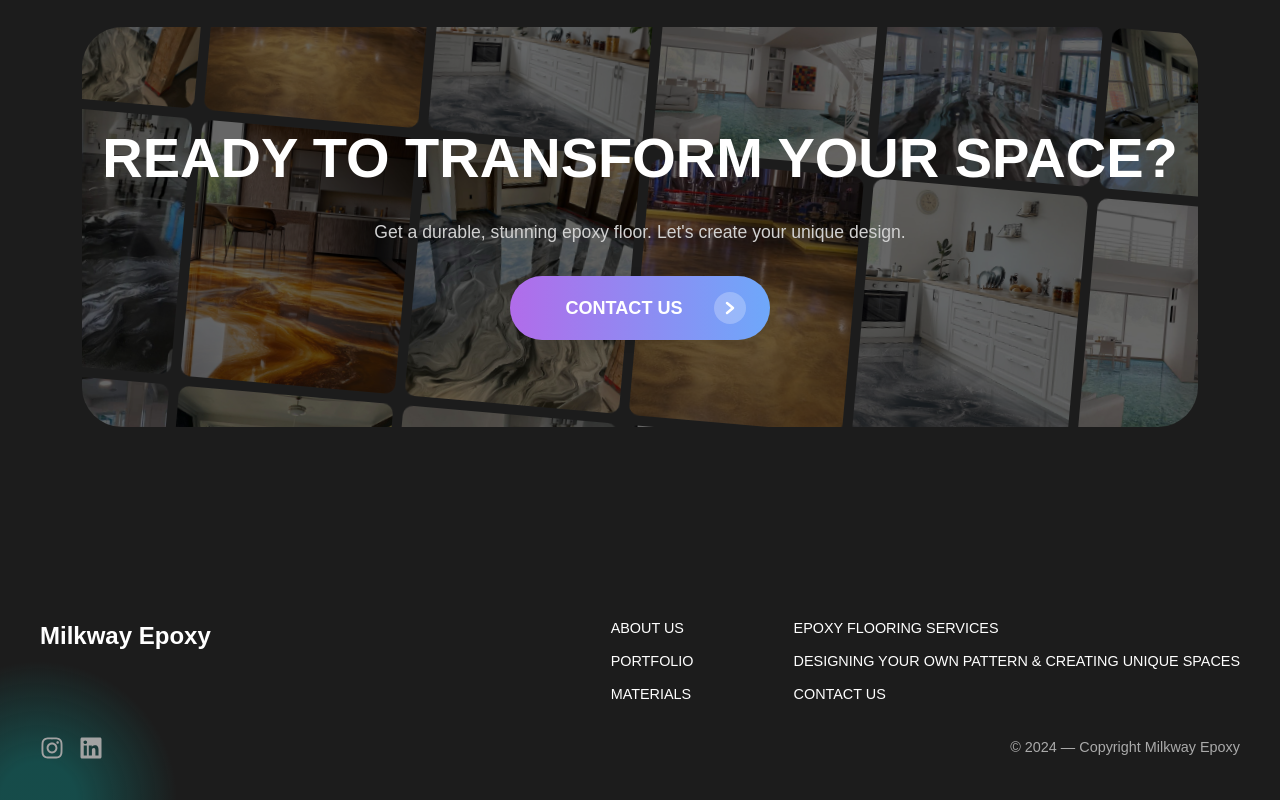
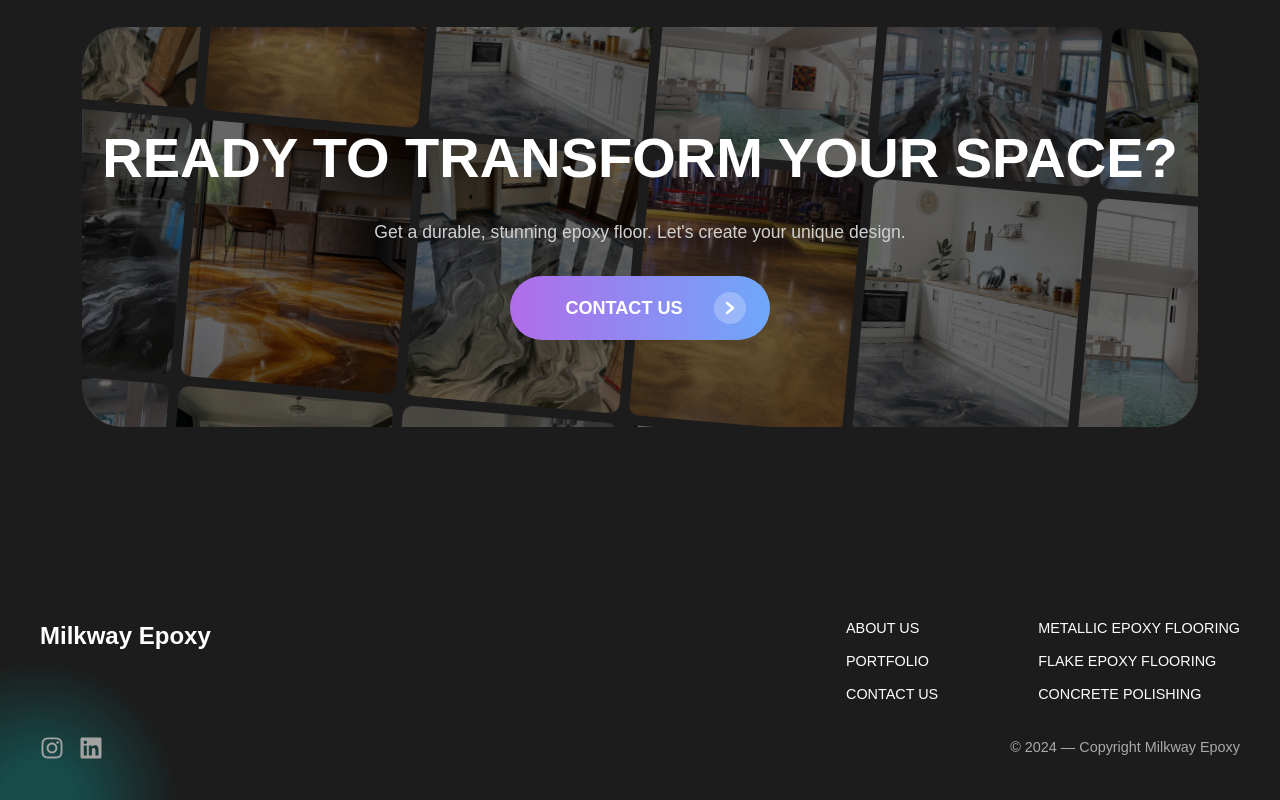
Before and after one commit to celalzamanoglu/epoxy-flooring, a Next.js app: page / in a window 1280 px wide. Shown: the part 10222-11022 px from the top of the page. Built offline with nearby package versions, Linux system fonts and the light colour scheme.

Commit message:
chore: changed footer links

```diff
--- a/src/components/Footer.tsx
+++ b/src/components/Footer.tsx
@@ -1,6 +1,7 @@
 import React from "react";
 import styles from "./Footer.module.css";
 import { FaInstagram, FaLinkedin } from "react-icons/fa";
+import Link from "next/link";
 
 const Footer = () => {
   return (
@@ -12,33 +13,23 @@ const Footer = () => {
           </div>
           <div className={styles.linksSection}>
             <div className={styles.linksColumn}>
-              <a href="#">ABOUT US</a>
-              <a href="#">PORTFOLIO</a>
-              <a href="#">MATERIALS</a>
+              <Link href="/about">ABOUT US</Link>
+              <Link href="/portfolio">PORTFOLIO</Link>
+              <Link href="/contact">CONTACT US</Link>
             </div>
             <div className={styles.linksColumn}>
-              <a href="#">EPOXY FLOORING SERVICES</a>
-              <a href="#">
-                DESIGNING YOUR OWN PATTERN & CREATING UNIQUE SPACES
-              </a>
-              <a href="#">CONTACT US</a>
+              <Link href="/learn-more/metallic-epoxy">METALLIC EPOXY FLOORING</Link>
+              <Link href="/learn-more/flake-epoxy">FLAKE EPOXY FLOORING</Link>
+              <Link href="/learn-more/concrete-polishing">CONCRETE POLISHING</Link>
             </div>
           </div>
         </div>
         <div className={styles.bottomSection}>
           <div className={styles.socialIcons}>
-            <a
-              href="https://instagram.com"
-              target="_blank"
-              rel="noopener noreferrer"
-            >
+            <a href="https://instagram.com" target="_blank" rel="noopener noreferrer">
               <FaInstagram />
             </a>
-            <a
-              href="https://linkedin.com"
-              target="_blank"
-              rel="noopener noreferrer"
-            >
+            <a href="https://linkedin.com" target="_blank" rel="noopener noreferrer">
               <FaLinkedin />
             </a>
           </div>
```
